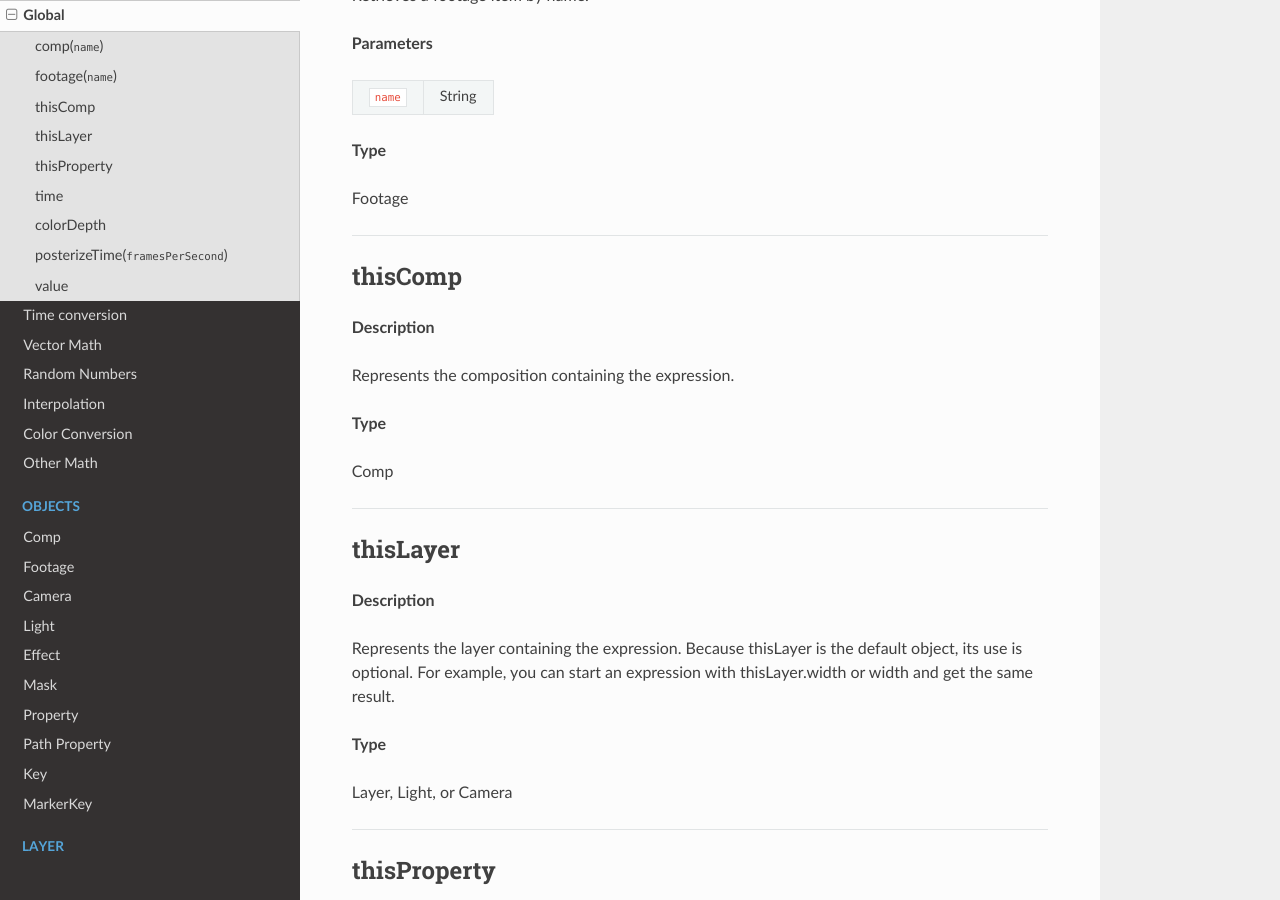
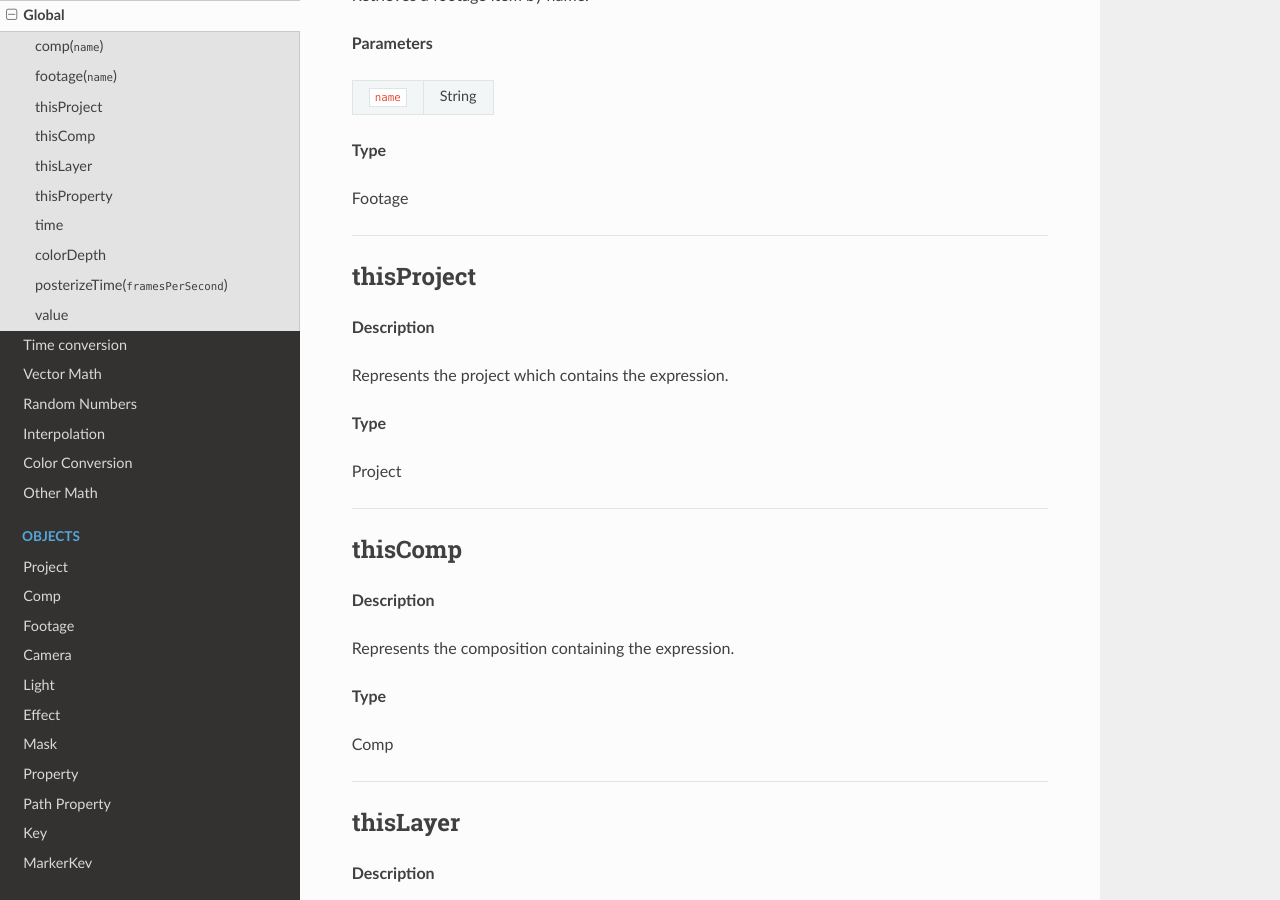
Before and after one commit to docsforadobe/after-effects-expression-reference, a Sphinx documentation site: the page built from docs/global.rst, in a window 1280 px wide and 900 px high, scrolled down 685 px. Built offline with Sphinx 7.4.7 and the Read the Docs theme 2.0.0, drawn with Linux system fonts in a browser that asks for light colours; pages that are not in the unit, such as notebooks, are missing from menus.

Commit message:
Adds thisProject entries

```diff
--- a/docs/global.rst
+++ b/docs/global.rst
@@ -36,6 +36,18 @@ Retrieves a footage item by name.
 **Type**
 
 Footage
+
+----
+
+thisProject
+***********
+**Description**
+
+Represents the project which contains the expression.
+
+**Type**
+
+Project
 
 ----
 
--- a/docs/index.rst
+++ b/docs/index.rst
@@ -27,6 +28,7 @@ After Effects Expression Reference
     :maxdepth: 1
     :caption: Objects
 
+    project
     comp
     footage
     camera
```
Also changed, not shown: other parts of docs/index.rst (+1 -0 lines), docs/project.rst (added, +53 -0 lines).
